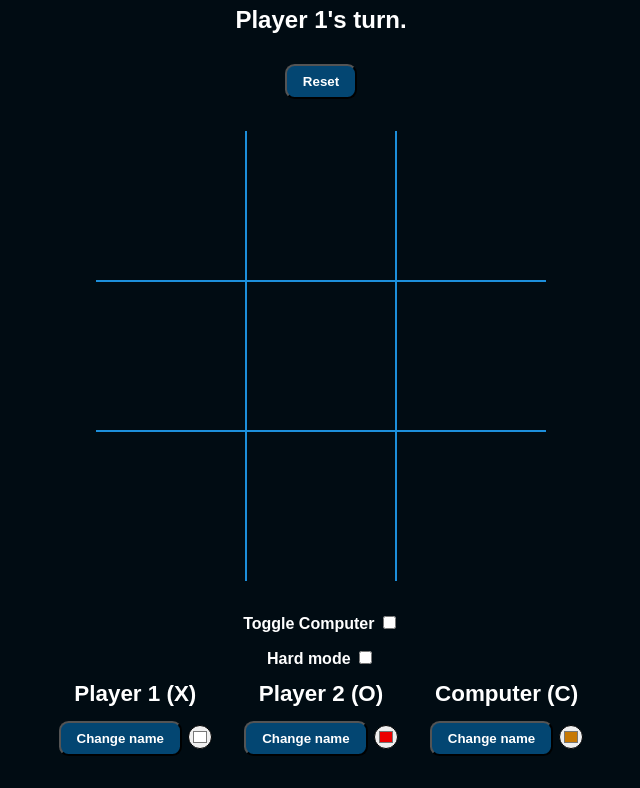
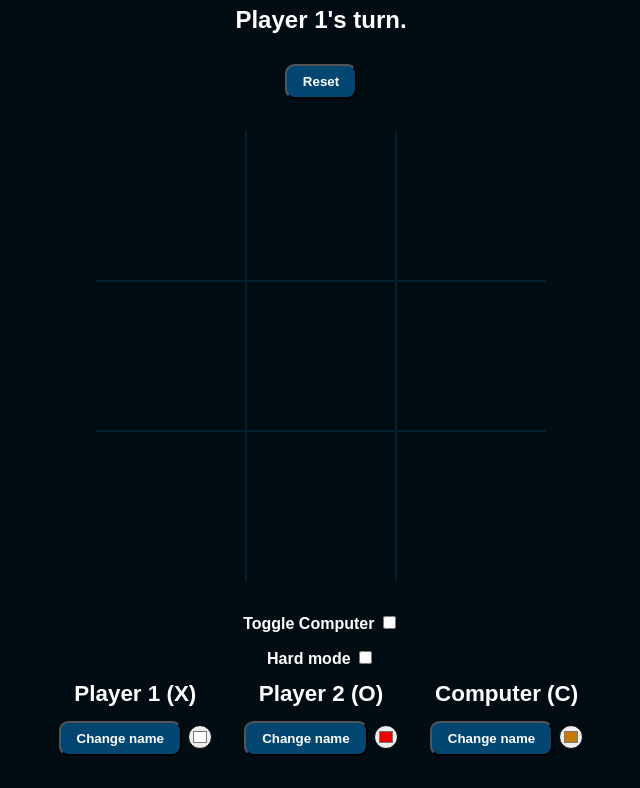
Before and after one commit to norkitorki/odin-project-tic-tac-toe-javascript, a plain HTML site: page index.html in a window 1280 px wide. Shown: the part 104-892 px from the top of the page, without its empty margins (319-959 px from the left). Drawn offline with Linux system fonts and the light colour scheme.

Commit message:
Thin out field borders

```diff
--- a/style/main.css
+++ b/style/main.css
@@ -45,7 +45,7 @@ button:hover { background-color: #003152 }
 
 .game-board > a {
   color: #ffffff;
-  border: 1px solid #1d8fdb;
+  border: 1px solid #0e74b331;
   display: flex;
   justify-content: center;
   align-items: center;
```
